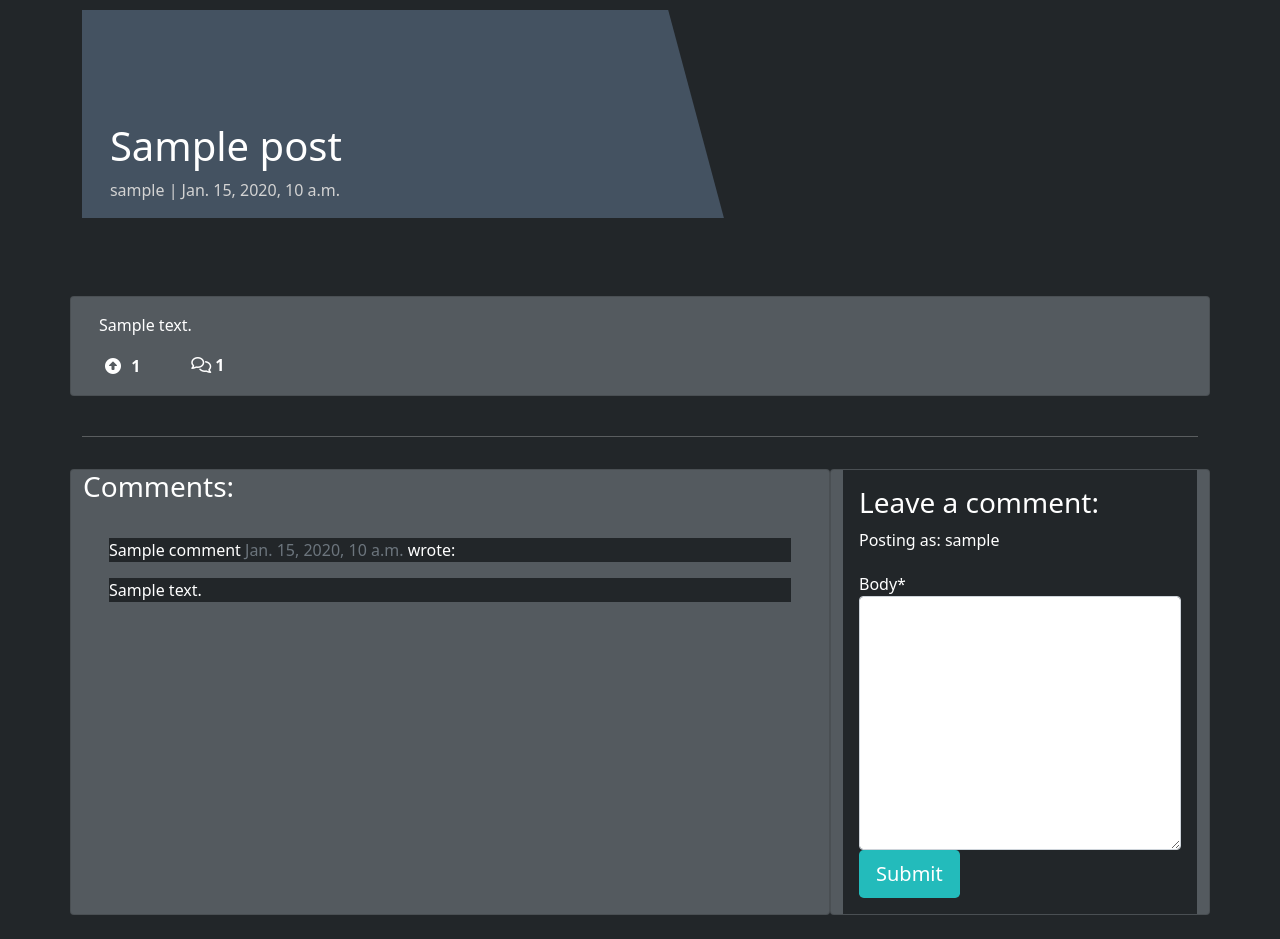
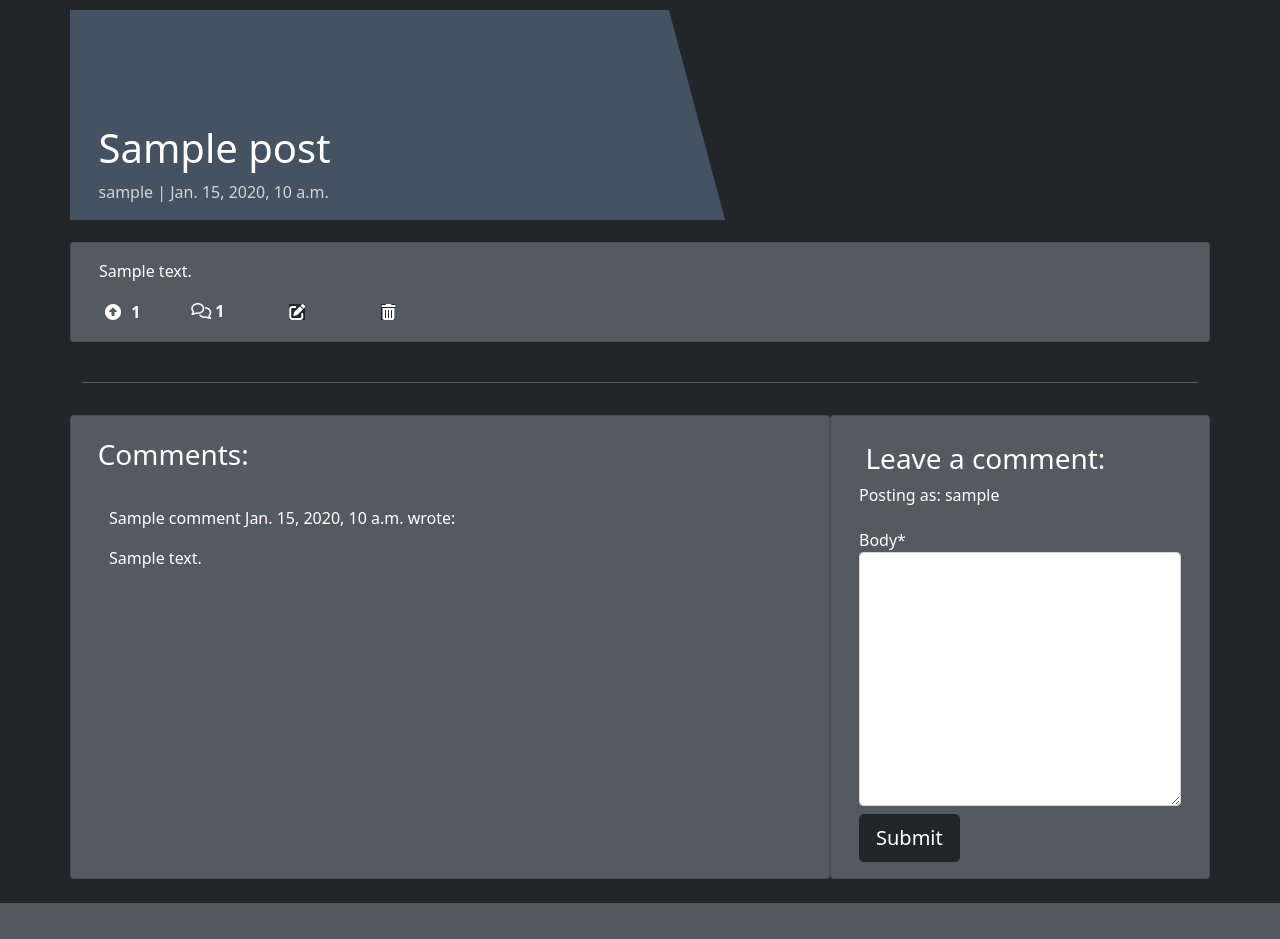
Before and after one commit to MattMurnaghan/Milestone4-MyRedditClone, a Django app: a page that uses templates/base.html in a window 1280 px wide. Shown: the part 56-995 px from the top of the page. After the commit the page ends 959 px from the top, so only its background shows below. Run offline with Django 3.2, Linux system fonts and the light colour scheme; a user stored in the database is signed in; tables that the repository leaves empty hold one stand-in row (values such as "Sample post"); some libraries are stand-ins or nearby versions.

Commit message:
Allow users to delete their own posts

```diff
--- a/news_app/forms.py
+++ b/news_app/forms.py
@@ -1,12 +1,14 @@
 from .models import Comment, Post
 from django import forms
+
 
 class CommentForm(forms.ModelForm):
     class Meta:
         model = Comment
         fields = ('body',)
 
+
 class PostForm(forms.ModelForm):
     class Meta:
         model = Post
-        fields = ('title', 'category', 'content', 'excerpt',)
+        fields = ('title', 'category', 'excerpt', 'content',)
--- a/news_app/urls.py
+++ b/news_app/urls.py
@@ -6,4 +6,5 @@ urlpatterns = [
     path('create_post/', views.CreatePost.as_view(), name='create_post'),
     path('<slug:slug>/', views.PostDetail.as_view(), name='post_detail'),
     path('upvote/<slug:slug>', views.PostUpvote.as_view(), name='post_upvote'),
+    path('delete/<slug:slug>', views.DeletePost.as_view(), name='delete_post'),
 ]
--- a/news_app/views.py
+++ b/news_app/views.py
@@ -82,13 +82,25 @@ class CreatePost(View):
             post_form.save()
         else:
             post_form = PostForm()
-            # messages.add_message(
-            #     request,
-            #     messages.ERROR,
-            #     'There was an error submitting your question. '
-            #     'Please try again!'
-            # )
 
+        return HttpResponseRedirect(reverse('home'))
+
+
+class DeletePost(View):
+    model = Post
+    template_name = 'post_detail.html'
+
+    # def get(self, request, *args, **kwargs):
+    #     context = {'post_form': PostForm()}
+    #     return render(request, 'create_post.html', context)
+
+    def post(self, request, *args, **kwargs):
+        post = Post.objects.filter(slug=request.POST['blogpost_id'])
+        print(post)
+        post.delete()
+        # post = Post.objects.filter(slug=)
+        # else:
+        #     post_form = PostForm()
         return HttpResponseRedirect(reverse('home'))
 
 
--- a/reddit_clone/settings.py
+++ b/reddit_clone/settings.py
@@ -30,7 +30,8 @@ SECRET_KEY = os.environ.get('SECRET_KEY')
 # SECURITY WARNING: don't run with debug turned on in production!
 DEBUG = True
 
-ALLOWED_HOSTS = ['reddit-clone-matt-m.herokuapp.com', 'localhost']
+ALLOWED_HOSTS = ['reddit-clone-matt-m.herokuapp.com',
+                 'localhost', '127.0.0.1']
 
 
 # Application definition
--- a/static/css/style.css
+++ b/static/css/style.css
@@ -97,8 +130,28 @@ h3 {
     background: #545a5f;
 }
 
-.comment-form > * {
+.comment-form *,
+.comments * {
     background-color: inherit;
+    color: white;
+}
+
+.comment-form.submit-comment__button {
+    background-color: #222629;
+}
+
+.submit-comment__button {
+    background-color: #222629;
+}
+
+
+.comment-form-holder textarea {
+    background-color: white;
+}
+
+.card h3 {
+    margin-top: 3%;
+    margin-left: 2%;
 }
 
 .post-color {
@@ -160,8 +253,13 @@ h3 {
     overflow: hidden;
     position: relative;
     display: inline-block;
-    height: 33vh;
+    min-height: 10vh;
+    max-height: 33vh;
     width: 100%;
+}
+
+.masthead-container {
+    padding: 0;
 }
 
 .masthead-text {
--- a/templates/base.html
+++ b/templates/base.html
@@ -28,7 +28,7 @@
     <nav class="navbar navbar-expand-lg navbar-dark bg-dark">
         <div class="container-fluid">
             <a class="navbar-brand" href="{% url 'home' %}"><span>MyReddit | Clone</span></a>
-            <button class="navbar-toggler" type="button" data-bs-toggle="collapse" data-bs-target="#navbarText"
+            <button class="navbar-toggler mb-2" type="button" data-bs-toggle="collapse" data-bs-target="#navbarText"
                 aria-controls="navbarText" aria-expanded="false" aria-label="Toggle navigation">
                 <span class="navbar-toggler-icon"></span>
             </button>
@@ -62,15 +62,6 @@
         <!-- Content Goes here -->
         {% endblock content %}
     </main>
-
-    <!-- Footer -->
-    <!-- <footer class="footer mt-auto py-3 dark-bg">
-        <p class="m-0 text-center text-white">Made by Code Instituters</p>
-        <p class="m-0 text-center text-white">Follow us: <i class="fab fa-facebook-square ms-3"></i>
-            <i class="fab fa-twitter-square ms-3"></i>
-            <i class="fab fa-instagram-square ms-3"></i>
-            <i class="fab fa-youtube-square ms-3"></i></p>
-    </footer> -->
 </body>
 
 </html>
--- a/templates/create_post.html
+++ b/templates/create_post.html
@@ -17,7 +17,7 @@
         <form method="post" class="create-post__form" style="margin-top: 1.3em;">
             {{ post_form | crispy }}
             {% csrf_token %}
-            <button type="submit" class="btn btn-dark create-post__button">Submit</button>
+            <button type="submit" class="btn btn-dark create-post__button centered-btn">Submit</button>
         </form>
     </div>
 </div>
--- a/templates/post_detail.html
+++ b/templates/post_detail.html
@@ -3,7 +3,7 @@
 {% load crispy_forms_tags %}
 
 <div class="masthead">
-    <div class="container">
+    <div class="container masthead-container">
         <div class="row g-0 hero-image">
             <div class="col-md-6 masthead-text">
                 <!-- Post title goes in these h1 tags -->
@@ -58,6 +58,24 @@
                             {{ total_comments }}</strong>
                         {% endwith %}
                     </div>
+                    <div class="col-1 post-card">
+                        {% if user.is_authenticated %}
+                            <form class="d-inline post-card" action="{% url 'post_upvote' post.slug %}" method="POST">
+                                {% csrf_token %}
+                                <button type="submit" name="blogpost_id" value="{{post.slug}}" class="btn-like post-card"><i class="fa-solid fa-pen-to-square"></i></button>
+                                {% endif %}
+                            </form>
+                    </div>
+                    <div class="col-1 post-card">
+                        {% if user.is_authenticated %}
+                        {% if user == post.author %}
+                            <form class="d-inline post-card" action="{% url 'delete_post' post.slug %}" method="POST">
+                                {% csrf_token %}
+                                <button type="submit" name="blogpost_id" value="{{post.slug}}" class="btn-like post-card"><i class="fa-solid fa-trash-can"></i></button>
+                        {% endif %}
+                        {% endif %}
+                            </form>
+                    </div>
                 </div>
             </div>
         </div>
@@ -77,7 +95,7 @@
                     <p class="font-weight-bold">
                         <!-- The commenter's name goes here. Check the model if you're not sure what that is -->
                         {{ comment.name }}
-                        <span class=" text-muted font-weight-normal">
+                        <span class="font-weight-normal">
                             <!-- The comment's created date goes here -->
                             {{ comment.created_on }}
                         </span> wrote:
@@ -90,10 +108,9 @@
             </div>
         </div>
         <div class="col-md-4 card mb-4  mt-3 ">
-            <div class="card-body">
-                <!-- For later -->
+            <div class="card-body comment-form">
                 {% if commented %}
-                <div class="alert alert-success" role="alert">
+                <div class="alert alert-success msg" role="alert">
                     Thank you for commenting.
                 </div>
                 {% else %}
@@ -101,10 +118,10 @@
 
                 <h3>Leave a comment:</h3>
                 <p>Posting as: {{ user.username }}</p>
-                <form method="post" style="margin-top: 1.3em;">
+                <form method="post" style="margin-top: 1.3em;" class="comment-form-holder">
                     {{ comment_form | crispy }}
                     {% csrf_token %}
-                    <button type="submit" class="btn btn-signup btn-lg">Submit</button>
+                    <button type="submit" class="btn btn-dark submit-comment__button btn-lg mt-2">Submit</button>
                 </form>
                 {% endif %}
                 {% endif %}
```
Also changed, not shown: other parts of static/css/style.css (+80 -7 lines), templates/index.html (+18 -6 lines).
